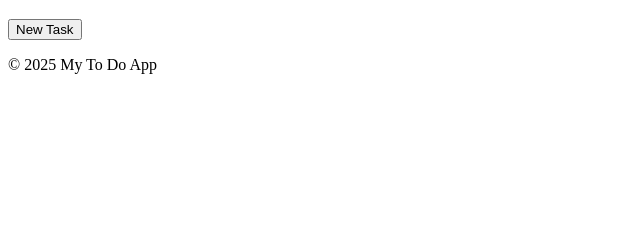
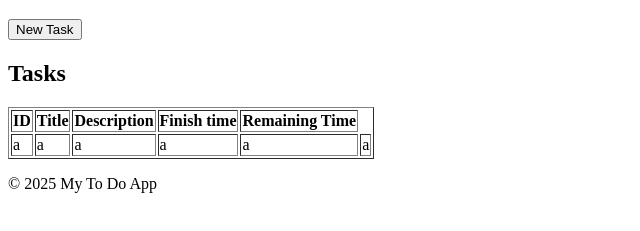
Before and after one commit to aenanrocks/To-Do-App, a plain HTML site: page src/index.html in a window 1280 px wide. Shown: the part 61-292 px from the top of the page, without its empty margins (0-640 px from the left). Drawn offline with Linux system fonts and the light colour scheme.

Commit message:
Making sample structures right now

```diff
--- a/src/index.html
+++ b/src/index.html
@@ -19,13 +19,40 @@
         <!-- Adding new task -->
         <section id="new-task">
             <button id="new-task-button">New Task</button>
+
+            <!-- New task form goes here -->
+
+
+
         </section>
 
         <!-- Task list -->
         <section id="task-list">
+            <h2>Tasks</h2>
+                <table border="1" id="task-list">
+                    <thead>
+                        <th>ID</th>
+                        <th>Title</th>
+                        <th>Description</th>
+                        <th>Finish time</th>
+                        <th>Remaining Time</th>
+
+                    </thead>
+                    <tbody>
+                        <td>a</td>
+                        <td>a</td>
+                        <td>a</td>
+                        <td>a</td>
+                        <td>a</td>
+                        <td>a</td>
+                    </tbody>
+                </table>
+
 
         </section>
     </main>
+
+    <!-- Footer as footer should be -->
     <footer>
         <p>&copy; 2025 My To Do App</p>
     </footer>
```
